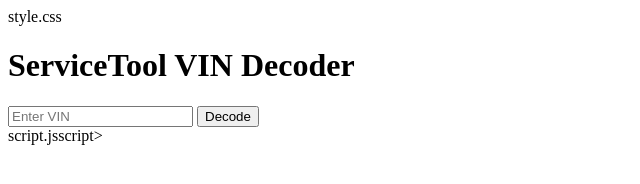
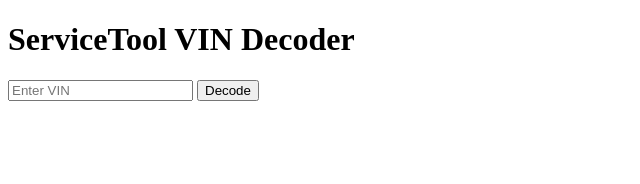
Before and after one commit to wishart18-eng/ServiceTool, a plain HTML site: page index.html in a window 1280 px wide. Shown: the whole page, without its empty margins (0-640 px from the left). Drawn offline with Linux system fonts and the light colour scheme.

Commit message:
Fix HTML structure and link CSS and JS files

```diff
--- a/index.html
+++ b/index.html
@@ -3,7 +3,7 @@
 <head>
     <title>ServiceTool VIN Decoder</title>
 
-    style.css
+    <link rel
 </head>
 <body>
 
@@ -17,7 +17,4 @@
 
     <div id="result"></div>
 
-    script.jsscript>
-
-</body>
-</html>
+    <script src="script.js"></</html>
```
